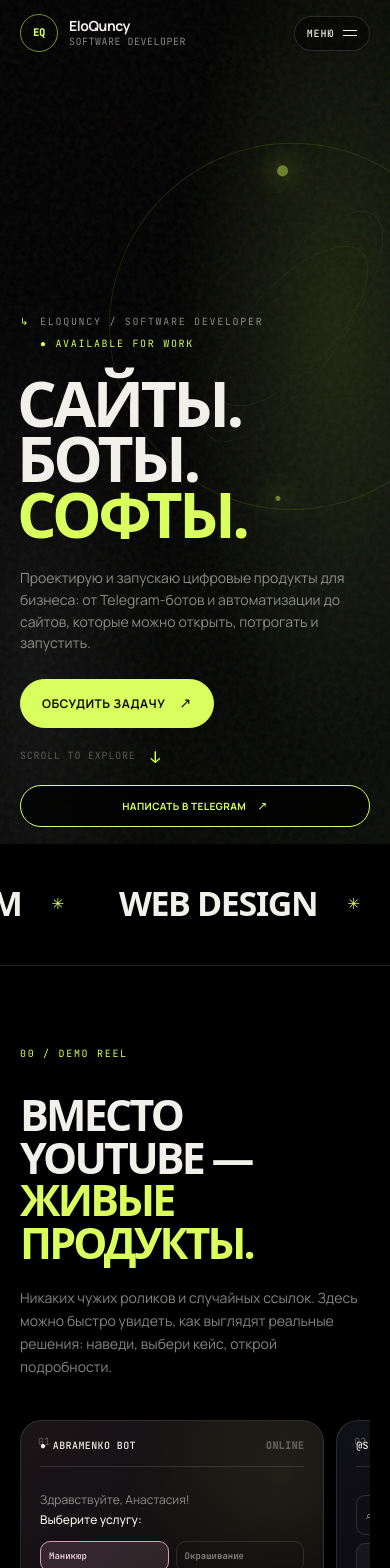
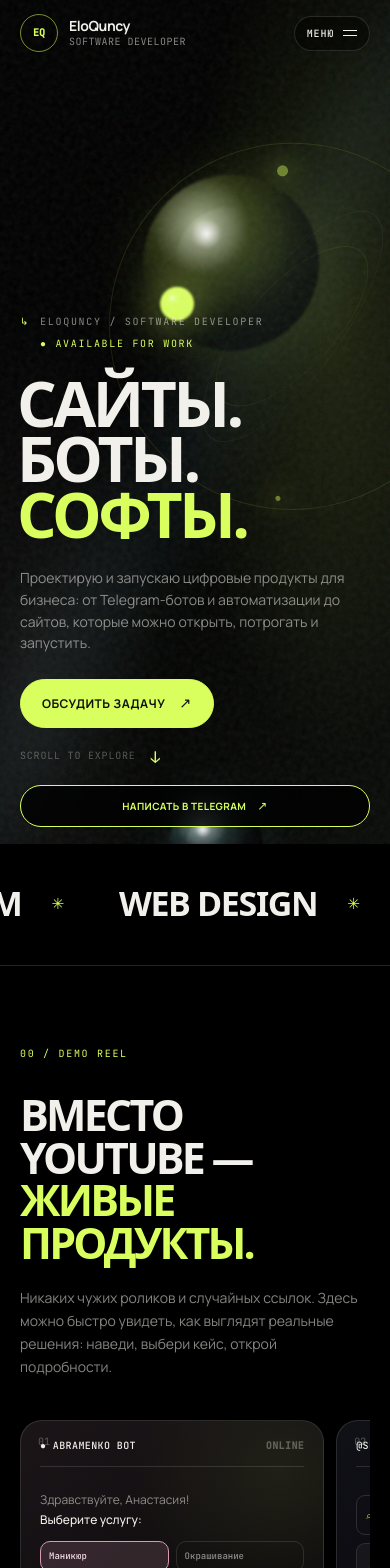
Before and after one commit to ignatvanuskin-sys/portfolio, a React (Vite) app: page / in a window 390 px wide. Shown: the top 1568 px of the page. Built offline with nearby package versions, Linux system fonts and the light colour scheme; a web font is replaced by a local one.

Commit message:
Add loader ambient orbs and beam effects

```diff
--- a/src/main.jsx
+++ b/src/main.jsx
@@ -149,6 +149,34 @@ function playHoverSound() {
   oscillator.stop(now + .08)
 }
 
+function PageLoader() {
+  const [loaded, setLoaded] = useState(false)
+  useEffect(() => {
+    const finish = () => window.setTimeout(() => setLoaded(true), 650)
+    if (document.readyState === 'complete') finish()
+    else window.addEventListener('load', finish, { once: true })
+    const fallback = window.setTimeout(() => setLoaded(true), 1800)
+    return () => {
+      window.removeEventListener('load', finish)
+      window.clearTimeout(fallback)
+    }
+  }, [])
+  return <div className={`page-loader ${loaded ? 'is-loaded' : ''}`} aria-hidden={loaded}>
+    <div className="loader-core"><span>EQ</span><i></i></div>
+    <div className="loader-meta"><span>ELOQUNCY / SOFTWARE DEVELOPER</span><b>loading experience</b></div>
+  </div>
+}
+
+function AmbientScene() {
+  return <div className="ambient-scene" aria-hidden="true">
+    <div className="ambient-grid"></div>
+    <span className="ambient-orb orb-one"></span>
+    <span className="ambient-orb orb-two"></span>
+    <span className="ambient-orb orb-three"></span>
+    <span className="ambient-beam"></span>
+  </div>
+}
+
 function HoverProps() {
   return { onPointerEnter: playHoverSound }
 }
@@ -184,6 +212,7 @@ function Header() {
 function Hero() {
   return (
     <section className="hero" id="top">
+      <AmbientScene />
       <div className="hero-noise" aria-hidden="true"></div>
       <div className="hero-orbit" aria-hidden="true"><span></span><span></span><span></span></div>
       <div className="hero-content">
@@ -329,6 +358,7 @@ function App() {
     return () => observer.disconnect()
   }, [])
   return <>
+    <PageLoader />
     <Header />
     <main>
       <Hero />
--- a/src/styles.css
+++ b/src/styles.css
@@ -11,6 +11,8 @@
   --paper-line: rgba(17, 17, 16, .16);
   --acid: #d8ff5d;
   --acid-soft: #b9dd44;
+  --cyan: #9bf6ff;
+  --violet: #9b7cff;
   --glass: rgba(24, 24, 26, .68);
   --glass-border: rgba(255, 255, 255, .16);
   --display: 'Unbounded', system-ui, sans-serif;
@@ -31,6 +33,32 @@ button, a { -webkit-tap-highlight-color: transparent; }
 ::selection { color: var(--ink-dark); background: var(--acid); }
 .skip-link { position: absolute; z-index: 100; top: 10px; left: -9999px; padding: 10px 14px; border-radius: 99em; background: var(--acid); color: var(--ink-dark); font: 600 11px var(--mono); }
 .skip-link:focus { left: 12px; }
+@property --beam-angle { syntax: '<angle>'; inherits: false; initial-value: 0deg; }
+
+.page-loader { position: fixed; z-index: 200; inset: 0; display: grid; place-items: center; background: #050505; color: var(--fg); transition: opacity .8s var(--ease), visibility .8s; }
+.page-loader.is-loaded { opacity: 0; visibility: hidden; pointer-events: none; }
+.loader-core { position: relative; display: grid; place-items: center; width: 112px; height: 112px; border: 1px solid rgba(216,255,93,.28); border-radius: 50%; font: 600 18px var(--mono); color: var(--acid); }
+.loader-core::before, .loader-core::after { content: ''; position: absolute; inset: -9px; border: 1px solid rgba(155,246,255,.18); border-radius: 50%; transform: rotate(25deg) scaleX(.45); animation: loader-orbit 1.6s linear infinite; }
+.loader-core::after { inset: -20px; border-color: rgba(216,255,93,.2); animation-duration: 2.7s; animation-direction: reverse; }
+.loader-core i { position: absolute; width: 7px; height: 7px; border-radius: 50%; background: var(--acid); box-shadow: 0 0 16px 4px rgba(216,255,93,.6); animation: loader-pulse 1s ease-in-out infinite; }
+.loader-meta { position: absolute; right: var(--pad); bottom: 26px; left: var(--pad); display: flex; justify-content: space-between; color: var(--faint); font: 400 10px var(--mono); letter-spacing: .12em; text-transform: uppercase; }
+.loader-meta b { color: var(--acid); font-weight: 400; }
+@keyframes loader-orbit { to { transform: rotate(385deg) scaleX(.45); } }
+@keyframes loader-pulse { 50% { transform: scale(2.1); opacity: .55; } }
+
+.ambient-scene { position: absolute; z-index: -1; inset: 0; overflow: hidden; pointer-events: none; }
+.ambient-grid { position: absolute; inset: -15%; opacity: .22; background-image: linear-gradient(rgba(155,246,255,.055) 1px, transparent 1px), linear-gradient(90deg, rgba(155,246,255,.055) 1px, transparent 1px); background-size: 72px 72px; transform: perspective(600px) rotateX(63deg) translateY(20%); transform-origin: center bottom; mask-image: linear-gradient(to bottom, transparent 0, #000 45%, transparent 100%); animation: grid-drift 18s linear infinite; }
+.ambient-orb { position: absolute; display: block; border-radius: 50%; filter: blur(1px); mix-blend-mode: screen; }
+.ambient-orb::after { content: ''; position: absolute; inset: 18%; border-radius: 50%; background: radial-gradient(circle at 28% 24%, rgba(255,255,255,.95), rgba(255,255,255,.15) 13%, transparent 38%); }
+.orb-one { top: 19%; right: 15%; width: clamp(170px, 23vw, 330px); aspect-ratio: 1; background: radial-gradient(circle at 32% 28%, rgba(239,255,205,.7), rgba(216,255,93,.2) 28%, rgba(81,109,19,.09) 57%, transparent 72%); box-shadow: inset -22px -28px 45px rgba(0,0,0,.75), 0 0 70px rgba(216,255,93,.12); animation: orb-float-one 11s ease-in-out infinite; }
+.orb-two { right: 38%; bottom: -9%; width: clamp(100px, 14vw, 230px); aspect-ratio: 1; background: radial-gradient(circle at 34% 25%, rgba(222,255,255,.62), rgba(155,246,255,.17) 28%, rgba(20,63,74,.06) 60%, transparent 72%); box-shadow: inset -15px -18px 30px rgba(0,0,0,.8), 0 0 55px rgba(155,246,255,.1); animation: orb-float-two 14s ease-in-out infinite; }
+.orb-three { top: 34%; left: 41%; width: 34px; aspect-ratio: 1; background: var(--acid); box-shadow: 0 0 35px 10px rgba(216,255,93,.3); animation: orb-float-three 7s ease-in-out infinite; }
+.ambient-beam { position: absolute; top: -20%; right: 22%; width: 20%; height: 150%; opacity: .28; background: linear-gradient(90deg, transparent, var(--cyan), transparent); filter: blur(38px); transform: rotate(30deg); animation: beam-sweep 12s ease-in-out infinite; }
+@keyframes grid-drift { to { transform: perspective(600px) rotateX(63deg) translateY(26%); } }
+@keyframes orb-float-one { 50% { transform: translate3d(-18px, 20px, 0) scale(1.04); } }
+@keyframes orb-float-two { 50% { transform: translate3d(24px, -25px, 0) scale(.94); } }
+@keyframes orb-float-three { 50% { transform: translate3d(16px, -28px, 0); } }
+@keyframes beam-sweep { 50% { transform: translateX(-90px) rotate(30deg); opacity: .12; } }
 
 .site-header { position: fixed; z-index: 50; top: 0; left: 0; right: 0; display: flex; align-items: center; justify-content: space-between; gap: 28px; padding: 18px var(--pad); color: var(--fg); pointer-events: none; }
 .site-header > * { pointer-events: auto; }
@@ -118,6 +146,9 @@ a:hover .arrow, button:hover .arrow { transform: translate(4px, -4px); }
 .demo-card:focus-visible .demo-visual { border-color: var(--acid); }
 .demo-card-number { position: absolute; z-index: 2; top: 17px; left: 18px; color: var(--faint); font: 400 10px/1 var(--mono); }
 .demo-visual { position: relative; display: flex; flex-direction: column; min-height: 280px; padding: 19px; overflow: hidden; border: 1px solid var(--line); border-radius: var(--radius); transition: transform .5s var(--ease), border-color .3s var(--ease); isolation: isolate; }
+.demo-visual::after { content: ''; position: absolute; z-index: -1; top: -50%; left: -30%; width: 18%; height: 200%; opacity: 0; background: linear-gradient(90deg, transparent, rgba(216,255,93,.75), transparent); filter: blur(10px); transform: rotate(28deg); transition: opacity .35s; }
+.demo-card:hover .demo-visual::after, .work-card:hover .demo-visual::after { opacity: .75; animation: component-beam 1.4s var(--ease) both; }
+@keyframes component-beam { to { left: 118%; } }
 .demo-card:hover .demo-visual { border-color: rgba(216, 255, 93, .55); transform: translateY(-8px); }
 .demo-visual::before { content: ''; position: absolute; z-index: -1; inset: 0; opacity: .5; background: radial-gradient(circle at 86% 20%, rgba(216, 255, 93, .14), transparent 45%); pointer-events: none; }
 .demo-top { display: flex; align-items: center; justify-content: space-between; gap: 10px; padding-bottom: 14px; border-bottom: 1px solid rgba(242, 240, 235, .13); font: 600 10px/1.2 var(--mono); letter-spacing: .04em; text-transform: uppercase; }
@@ -188,7 +219,12 @@ a:hover .arrow, button:hover .arrow { transform: translate(4px, -4px); }
 .skill-row:hover h3 { letter-spacing: -.045em; transition: letter-spacing .35s var(--ease); }
 
 .work-list { display: flex; flex-direction: column; gap: clamp(15px, 2.2vw, 30px); }
-.work-card { position: relative; display: block; width: 100%; padding: clamp(20px, 2.8vw, 38px); border: 1px solid var(--line); border-radius: var(--radius); background: #080808; color: var(--fg); text-align: left; cursor: pointer; opacity: 0; transform: translateY(38px); transition: opacity .8s var(--ease), transform .8s var(--ease), border-color .35s var(--ease), background .35s var(--ease); }
+.work-card { position: relative; display: block; width: 100%; padding: clamp(20px, 2.8vw, 38px); border: 1px solid var(--line); border-radius: var(--radius); background: #080808; color: var(--fg); text-align: left; cursor: pointer; opacity: 0; transform: translateY(38px); transition: opacity .8s var(--ease), transform .8s var(--ease), border-color .35s var(--ease), background .35s var(--ease); isolation: isolate; overflow: hidden; }
+.work-card::before { content: ''; position: absolute; z-index: -1; inset: -1px; padding: 1px; border-radius: inherit; background: conic-gradient(from var(--beam-angle, 0deg), transparent 0 72%, rgba(155,246,255,.8) 78%, rgba(216,255,93,.85) 82%, transparent 88%); -webkit-mask: linear-gradient(#000 0 0) content-box, linear-gradient(#000 0 0); -webkit-mask-composite: xor; mask-composite: exclude; opacity: 0; transition: opacity .35s; animation: border-beam 4.5s linear infinite paused; }
+.work-card:hover::before, .work-card:focus-visible::before { opacity: 1; animation-play-state: running; }
+.work-card::after { content: ''; position: absolute; z-index: -2; top: 20%; right: -20%; width: 42%; height: 50%; border-radius: 50%; background: var(--acid); opacity: 0; filter: blur(75px); transition: opacity .5s; }
+.work-card:hover::after { opacity: .06; }
+@keyframes border-beam { to { --beam-angle: 360deg; } }
 .work-card.is-visible { opacity: 1; transform: none; transition-delay: var(--delay); }
 .work-card:hover { border-color: rgba(216,255,93,.5); background: #0c0d09; }
 .work-card-top, .work-card-bottom { display: flex; align-items: center; justify-content: space-between; gap: 15px; color: var(--faint); font: 400 10px/1.35 var(--mono); letter-spacing: .06em; text-transform: uppercase; }
@@ -353,4 +389,8 @@ a:hover .arrow, button:hover .arrow { transform: translate(4px, -4px); }
   html { scroll-behavior: auto; }
   *, *::before, *::after { animation-duration: .01ms !important; animation-iteration-count: 1 !important; transition-duration: .01ms !important; }
   .work-card, .section-dark:not(.hero) > *, .paper-section > * { opacity: 1; transform: none; }
+  .page-loader { transition-duration: .01ms; }
+  .ambient-grid, .ambient-orb, .ambient-beam, .loader-core::before, .loader-core::after, .loader-core i { animation: none !important; }
+  .ambient-beam { opacity: .08; }
+  .work-card::before { animation: none !important; opacity: .28; }
 }
```
